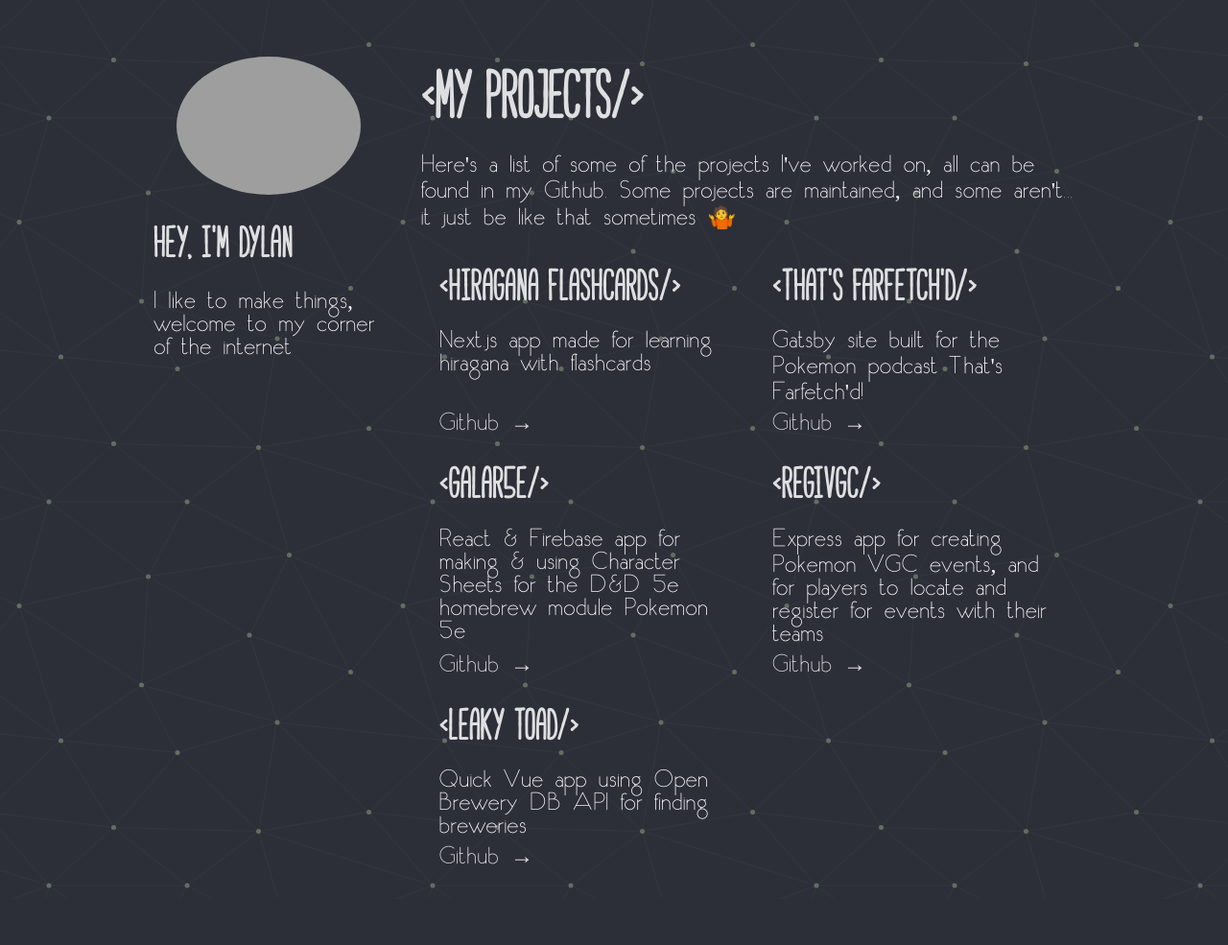
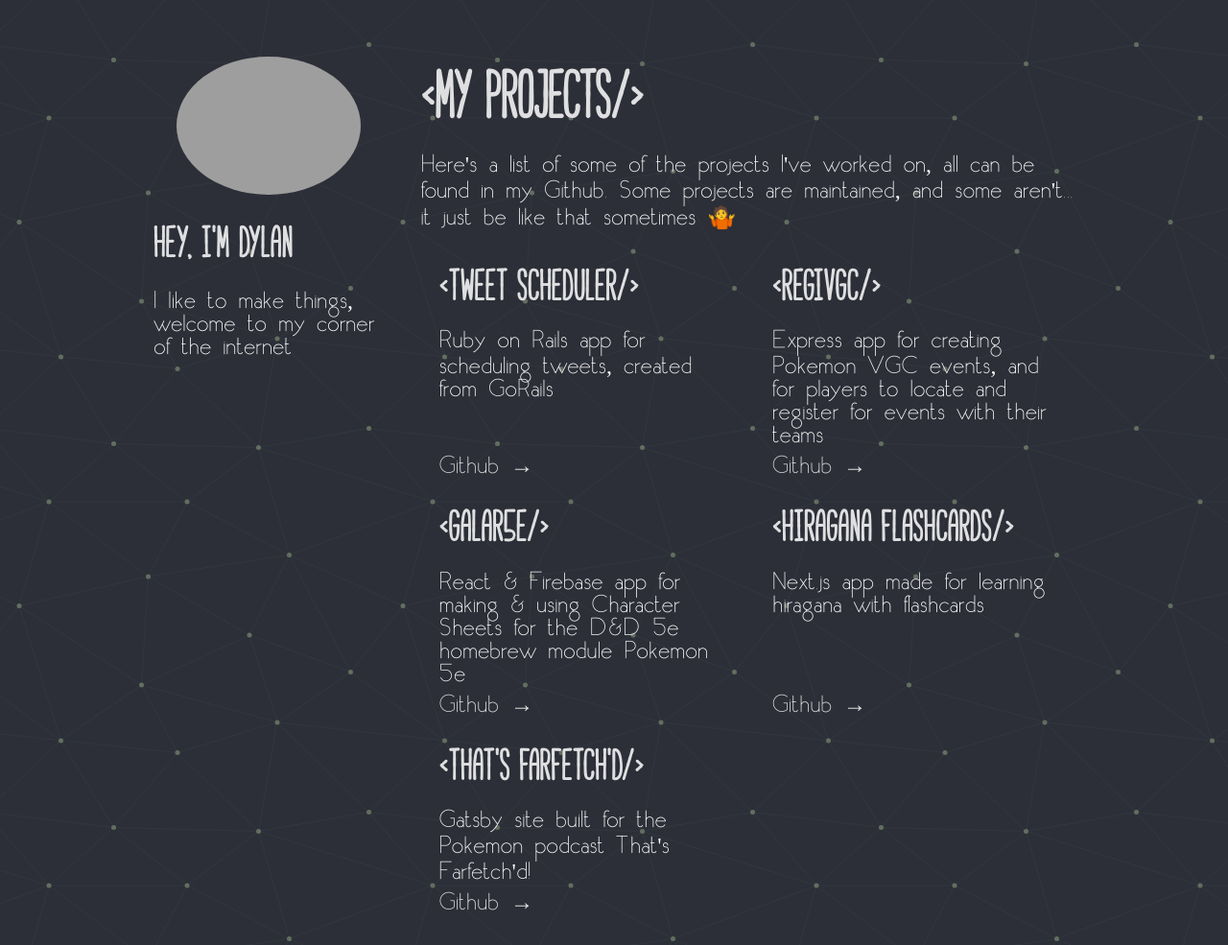
Before and after one commit to takeshi-codes/blog, a Gatsby site: page /projects in a window 1280 px wide. Shown: the part 68-1053 px from the top of the page at 96% size. Before the commit the page ends 1005 px from the top, so only its background shows below. Built offline with nearby package versions, Linux system fonts and the light colour scheme; Gatsby itself is replaced by a stand-in of ours; grey boxes are pictures that could not be loaded.

Commit message:
feat: added new project, changed order or projects

```diff
--- a/src/pages/projects.jsx
+++ b/src/pages/projects.jsx
@@ -26,6 +26,22 @@
     </p>
     <ProjectContainer>
       <Project
+        title="Tweet Scheduler"
+        description="Ruby on Rails app for scheduling tweets, created from GoRails"
+        github="https://github.com/its-dgreen/gorails-tweeter"
+      />
+      <Project
+        title="RegiVGC"
+        description="Express app for creating Pokemon VGC events, and for players to locate and register for events with their teams"
+        github="https://github.com/its-dgreen/regivgc"
+      />
+      <Project
+        title="Galar5e"
+        description="React & Firebase app for making & using Character Sheets for the D&D 5e homebrew module Pokemon 5e"
+        github="https://github.com/its-dgreen/galar5e"
+        link="https://galar5e.com/"
+      />
+      <Project
         title="Hiragana Flashcards"
         description="Next.js app made for learning hiragana with flashcards"
         github="https://github.com/its-dgreen/hiragana-flashcards"
@@ -37,22 +53,6 @@
         github="https://github.com/its-dgreen/thats-farfetchd"
         link="https://www.thatsfarfetchd.com/"
       />
-      <Project
-        title="Galar5e"
-        description="React & Firebase app for making & using Character Sheets for the D&D 5e homebrew module Pokemon 5e"
-        github="https://github.com/its-dgreen/galar5e"
-        link="https://galar5e.com/"
-      />
-      <Project
-        title="RegiVGC"
-        description="Express app for creating Pokemon VGC events, and for players to locate and register for events with their teams"
-        github="https://github.com/its-dgreen/regivgc"
-      />
-      <Project
-        title="Leaky Toad"
-        description="Quick Vue app using Open Brewery DB API for finding breweries"
-        github="https://github.com/its-dgreen/leakytoad"
-      />
     </ProjectContainer>
   </Layout>
 );
```
